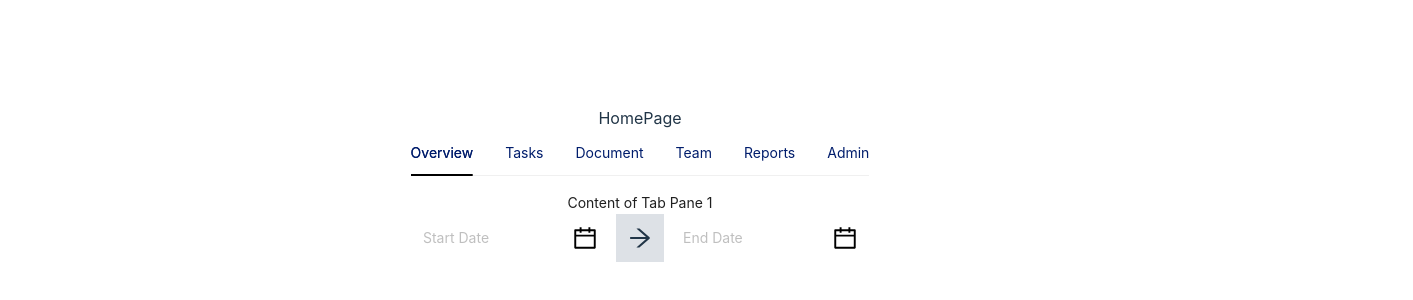
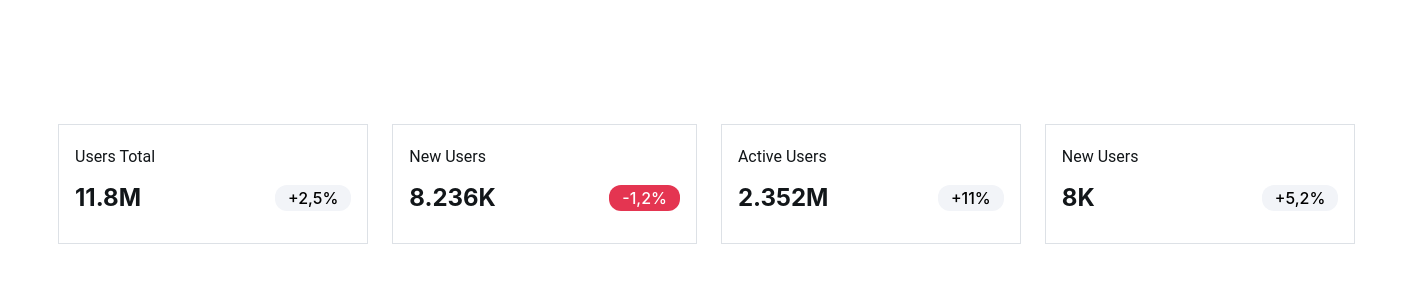
Before and after one commit to llamas-laptrinh/kicket-admin, a React (Vite) app in the folder admin/: page / in a window 1280 px wide. Shown: the part 216-516 px from the top of the page, 1413 px wide, since content can reach past the window. Built offline with nearby package versions, Linux system fonts and the light colour scheme.

Commit message:
fix infocard

```diff
--- a/admin/src/App.css
+++ b/admin/src/App.css
@@ -40,51 +40,3 @@
 .read-the-docs {
   color: #888;
 }
-/* infocard */
-
-.header {
-  display: flex;
-  padding: 26px;
-  gap: 24px;
-}
-.header-card {
-  align-items: center;
-  gap: 16px;
-  align-self: stretch;
-  padding: 16px;
-  border: 1px solid var(--CoolGray-20, #dde1e6);
-  background: var(--Default-White, #fff);
-}
-.header-card p {
-  color: var(--coolGray-100, #121619);
-  font-family: Roboto;
-  font-size: 16px;
-  font-style: normal;
-  font-weight: 400;
-  line-height: 140%; /* 22.4px */
-  margin-top: 5px;
-  margin-bottom: 0;
-  text-align: start;
-}
-.header-card .header-infocard {
-  display: flex;
-  align-items: center;
-  gap: 8px;
-  align-self: stretch;
-}
-.header-infocard h1 {
-  flex: 1 0 0;
-  color: var(--coolGray-100, #121619);
-  font-size: 24px;
-  text-align: start;
-  width: 192px;
-}
-.header-infocard button {
-  padding: 2px 12px;
-  border-radius: 12px;
-  background: var(--CoolGray-10, #f2f4f8);
-}
-.header-infocard .btn {
-  color: #fff;
-  background: var(--Primary-90, #e43551);
-}
--- a/admin/src/App.tsx
+++ b/admin/src/App.tsx
@@ -1,10 +1,21 @@
 import "./App.css";
-import Index from "./router";
+import Infocard from "./pages/dashboard/Infocard";
+// import Index from "./router";
+import Styles from "./pages/dashboard/infocard.module.css";
 function App() {
   return (
-    <>
-      <Index />
-    </>
+    <div className={Styles.header}>
+      <Infocard title="Users Total" value="11.8M" precent="+2,5%" />
+      <Infocard
+        title="New Users"
+        value="8.236K"
+        precent="-1,2%"
+        background="var(--Primary-90, #e43551)"
+        color="#fff"
+      />
+      <Infocard title="Active Users" value="2.352M" precent="+11%" />
+      <Infocard title="New Users" value="8K" precent="+5,2%" />
+    </div>
   );
 }
 
--- a/admin/src/pages/dashboard/Infocard.tsx
+++ b/admin/src/pages/dashboard/Infocard.tsx
@@ -1,69 +1,33 @@
 import React from "react";
-import "/hocreact/kicket-admin/admin/src/App.css";
-
-export default function Infocard() {
+import Styles from "./infocard.module.css";
+type InfoCardPops = {
+  title: string;
+  value: string;
+  precent: string;
+  color: string;
+  background: string;
+};
+export default function Infocard({
+  title,
+  value,
+  precent,
+  color,
+  background,
+}: InfoCardPops) {
   return (
-    <div className="header">
-      <div className="header-card">
-        <p>Users Total</p>
-        <div className="header-infocard">
-          <h1>11.8M</h1>
-          <button>+2,5%</button>
+    <>
+      <div className={Styles.headercard}>
+        <p className={Styles.customp}>{title}</p>
+        <div className={Styles.headerinfocard}>
+          <h1 className={Styles.customh1}>{value}</h1>
+          <button
+            style={{ background: background, color: color }}
+            className={Styles.custombutton}
+          >
+            {precent}
+          </button>
         </div>
       </div>
-      <div className="header-card">
-        <p>New Users</p>
-        <div className="header-infocard">
-          <h1>8.236K</h1>
-          <button className="btn">-1,2%</button>
-        </div>
-      </div>
-      <div className="header-card">
-        <p>Active Users</p>
-        <div className="header-infocard">
-          <h1>2.352M</h1>
-          <button>+11%</button>
-        </div>
-      </div>
-      <div className="header-card">
-        <p>New Users</p>
-        <div className="header-infocard">
-          <h1>8K</h1>
-          <button>+5,2%</button>
-        </div>
-      </div>
-    </div>
-
-    // <>
-    // {
-    /*
-
-
-        <Card
-          bordered={false}
-          style={{ width: 400, marginLeft: "60px", border: "1px solid black" }}
-        >
-          <p style={{ fontSize: "1rem" }}>New Users</p>
-          <div
-            style={{
-              display: "flex",
-            }}
-          >
-            <h1 style={{ flex: "5" }}>8K</h1>
-            <button
-              style={{
-                flex: "1",
-                height: "40px",
-                marginTop: "36px",
-                borderRadius: "50px",
-              }}
-            >
-              +5,2%
-            </button>
-          </div>
-        </Card>
-      </div>
-    </> */
-    // }
+    </>
   );
 }
--- /dev/null
+++ b/admin/src/pages/dashboard/infocard.module.css
@@ -0,0 +1,42 @@
+.header {
+  display: flex;
+  padding: 26px;
+  gap: 24px;
+}
+.headercard {
+  align-items: center;
+  gap: 16px;
+  align-self: stretch;
+  padding: 16px;
+  border: 1px solid var(--CoolGray-20, #dde1e6);
+  background: var(--Default-White, #fff);
+}
+.customp {
+  color: var(--coolGray-100, #121619);
+  font-family: Roboto;
+  font-size: 16px;
+  font-style: normal;
+  font-weight: 400;
+  line-height: 140%; /* 22.4px */
+  margin-top: 5px;
+  margin-bottom: 0;
+  text-align: start;
+}
+.headerinfocard {
+  display: flex;
+  align-items: center;
+  gap: 8px;
+  align-self: stretch;
+}
+.customh1 {
+  flex: 1 0 0;
+  color: var(--coolGray-100, #121619);
+  font-size: 24px;
+  text-align: start;
+  width: 192px;
+}
+.custombutton {
+  padding: 2px 12px;
+  border-radius: 12px;
+  background: var(--CoolGray-10, #f2f4f8);
+}
```
